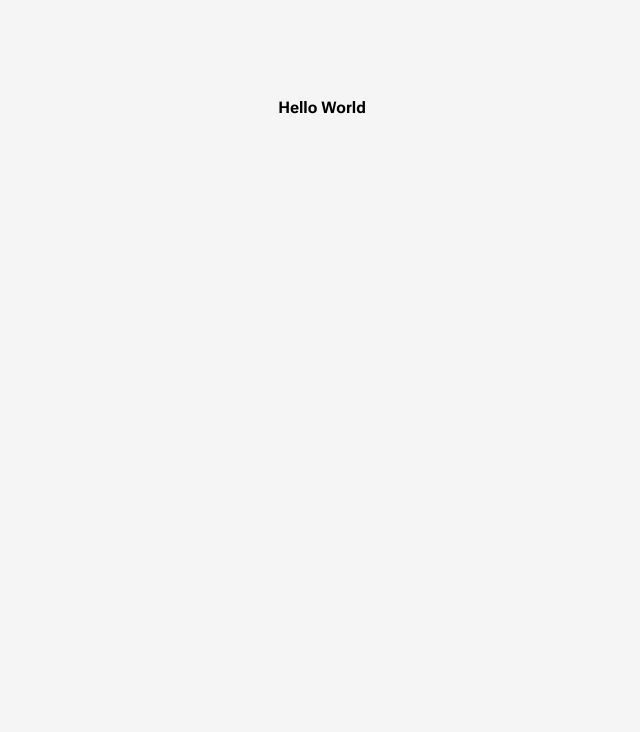
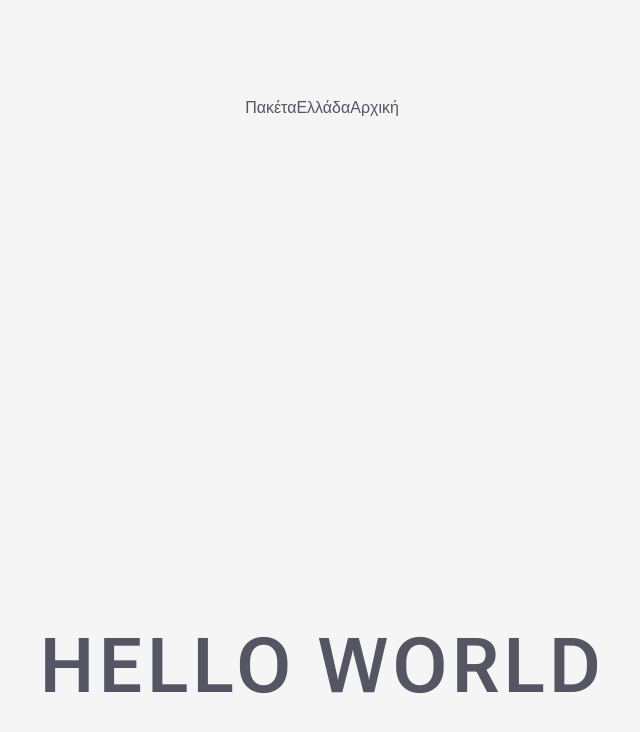
Before and after one commit to Alex-Paris/helas, a Next.js app: page / in a window 1280 px wide. Shown: the top 732 px of the page, without its empty margins (318-958 px from the left). Built offline with nearby package versions, Linux system fonts and the light colour scheme.

Commit message:
chore: typography styles

```diff
--- /dev/null
+++ b/app/_components/Breadcrumbs.tsx
@@ -0,0 +1,9 @@
+export default function Breadcrumbs() {
+  return (
+    <div>
+      <span>Πακέτα</span>
+      <span>Ελλάδα</span>
+      <span>Αρχική</span>
+    </div>
+  )
+}
--- a/app/globals.css
+++ b/app/globals.css
@@ -11,10 +11,87 @@
 
   body {
     background-color: theme('colors.background');
+    font-family: theme('fontFamily.sans');
     -webkit-font-smoothing: antialiased;
   }
 
   body, input, textarea, button {
-    fontWeight: 700;
+    font-weight: 400;
+    color: theme('colors.black');
+  }
+
+  h1, h2, h3, h4, h5, h6, h7 {
+    font-weight: 600;
+    line-height: 1;
+    text-transform: uppercase;
+  }
+
+  h1 {
+    font-size: 4.75rem/* 76px */;
+    letter-spacing: 3.8px;
+  }
+
+  h2 {
+    font-size: 3.8125rem/* 61px */;
+    letter-spacing: 3.05px;
+  }
+
+  h3 {
+    font-size: 3.0625rem/* 49px */;
+    letter-spacing: 2.45px;
+  }
+
+  h4 {
+    font-size: 2.4375rem/* 39px */;
+    letter-spacing: 1.95px;
+  }
+
+  h5 {
+    font-size: 1.9375rem/* 31px */;
+    letter-spacing: 1.55px;
+  }
+
+  h6 {
+    font-size: 1.5625rem/* 25px */;
+    letter-spacing: 1.25px;
+  }
+
+  h7 {
+    font-size: 1.25rem/* 20px */;
+    letter-spacing: 1px;
   }
 }
+
+@layer components {
+  .text-16 {
+    @apply leading-7
+  }
+
+  .text-16-bold {
+    @apply font-semibold leading-7
+  }
+
+  .text-14 {
+    @apply text-sm leading-6
+  }
+
+  .text-small-12 {
+    @apply text-xs leading-[0.875rem]
+  }
+
+  .text-field-14 {
+    @apply text-sm leading-4
+  }
+
+  .text-button {
+    @apply font-medium text-sm leading-4
+  }
+
+  .text-menu-links {
+    @apply text-[0.8125rem] leading-5
+  }
+
+  .text-menu-items {
+    @apply font-medium text-sm leading-5
+  }
+}
--- a/app/layout.tsx
+++ b/app/layout.tsx
@@ -4,7 +4,7 @@ import type { Metadata } from 'next'
 import { Roboto_Flex as RobotoFlex } from 'next/font/google'
 
 const inter = RobotoFlex({
-  weight: ['700'],
+  weight: ['300', '400', '500', '600'],
   variable: '--font-roboto-flex',
   subsets: ['latin'],
 })
--- a/app/page.tsx
+++ b/app/page.tsx
@@ -1,6 +1,9 @@
+import Breadcrumbs from './_components/Breadcrumbs'
+
 export default function Home() {
   return (
     <main className="flex min-h-screen flex-col items-center justify-between p-24">
+      <Breadcrumbs />
       <h1>Hello World</h1>
     </main>
   )
```
